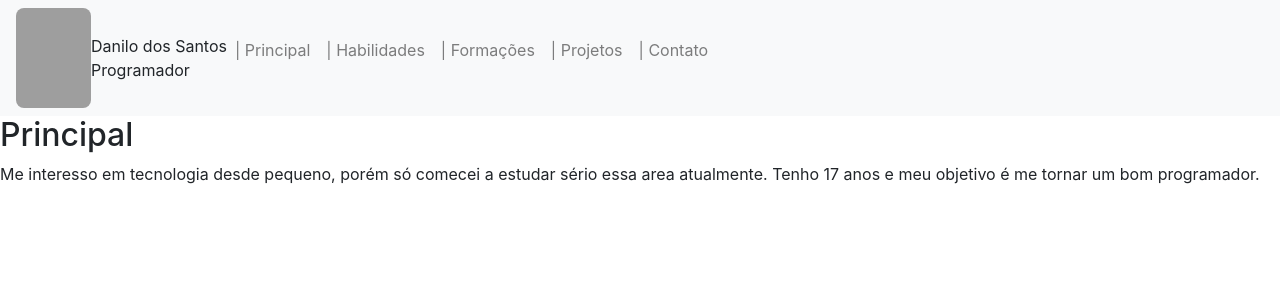
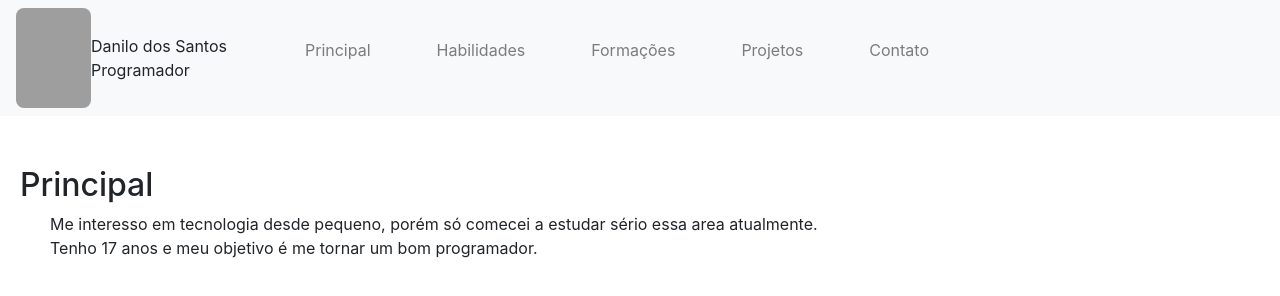
Before and after one commit to DaniloSancto/AtividadeCurriculo, a plain HTML site: page atividadeFinal/web/index.html in a window 1280 px wide. Drawn offline with nearby package versions, Linux system fonts and the light colour scheme; grey boxes are pictures that could not be loaded.

Commit message:
Correções CSS

```diff
--- a/atividadeFinal/web/estilo.css
+++ b/atividadeFinal/web/estilo.css
@@ -13,3 +13,18 @@ img{
     width: 75px;
     height: 100px;
 }
+
+ul{
+    margin-left: 20px;
+}
+
+h2{
+    margin: 20px;
+}
+p{
+    margin-left: 50px;
+}
+
+nav{
+    margin-bottom: 50px;
+}
--- a/atividadeFinal/web/index.html
+++ b/atividadeFinal/web/index.html
@@ -18,27 +18,27 @@ and open the template in the editor.
             <div class="collapse navbar-collapse" id="navbarSupportedContent">
                 <ul class="navbar-nav mr-auto">
                     <li class="nav-item active">
-                        <p><a class="nav-link" href="index.html"> | Principal <span class="sr-only">(current)</span></a><p/>
+                        <p><a class="nav-link" href="index.html">Principal<span class="sr-only">(current)</span></a><p/>
                     </li>
                     <li class="nav-item active">
-                        <p><a class="nav-link" href="habilidades.html"> | Habilidades <span class="sr-only">(current)</span></a><p/>
+                        <p><a class="nav-link" href="habilidades.html">Habilidades<span class="sr-only">(current)</span></a><p/>
                     </li>
                     <li class="nav-item active">
-                        <p><a class="nav-link" href="formacoes.html"> | Formações <span class="sr-only">(current)</span></a><p/>
+                        <p><a class="nav-link" href="formacoes.html">Formações<span class="sr-only">(current)</span></a><p/>
                     </li>
                     <li class="nav-item active">
-                        <p><a class="nav-link" href="projetos.html"> | Projetos <span class="sr-only">(current)</span></a><p/>
+                        <p><a class="nav-link" href="projetos.html">Projetos<span class="sr-only">(current)</span></a><p/>
                     </li>
                     <li class="nav-item active">
-                        <p><a class="nav-link" href="contato.html"> | Contato <span class="sr-only">(current)</span></a><p/>
+                        <p><a class="nav-link" href="contato.html">Contato<span class="sr-only">(current)</span></a><p/>
                     </li>
                 </ul>
             </div>
         </nav>
             <h2>Principal</h2>
 
-            Me interesso em tecnologia desde pequeno, porém só comecei a estudar sério
-            essa area atualmente. Tenho 17 anos e meu objetivo é me tornar um bom programador.
+            <p>Me interesso em tecnologia desde pequeno, porém só comecei a estudar sério
+            essa area atualmente.<br>Tenho 17 anos e meu objetivo é me tornar um bom programador.</p>
             <script src="https://code.jquery.com/jquery-3.5.1.slim.min.js" integrity="sha384-DfXdz2htPH0lsSSs5nCTpuj/zy4C+OGpamoFVy38MVBnE+IbbVYUew+OrCXaRkfj" crossorigin="anonymous"></script>
             <script src="https://cdn.jsdelivr.net/npm/popper.js@1.16.1/dist/umd/popper.min.js" integrity="sha384-9/reFTGAW83EW2RDu2S0VKaIzap3H66lZH81PoYlFhbGU+6BZp6G7niu735Sk7lN" crossorigin="anonymous"></script>
             <script src="https://stackpath.bootstrapcdn.com/bootstrap/4.5.2/js/bootstrap.min.js" integrity="sha384-B4gt1jrGC7Jh4AgTPSdUtOBvfO8shuf57BaghqFfPlYxofvL8/KUEfYiJOMMV+rV" crossorigin="anonymous"></script>
```
Also changed, not shown: atividadeFinal/web/contato.html (+7 -7 lines), atividadeFinal/web/formacoes.html (+5 -5 lines), atividadeFinal/web/habilidades.html (+5 -5 lines), atividadeFinal/web/projetos.html (+7 -7 lines).
